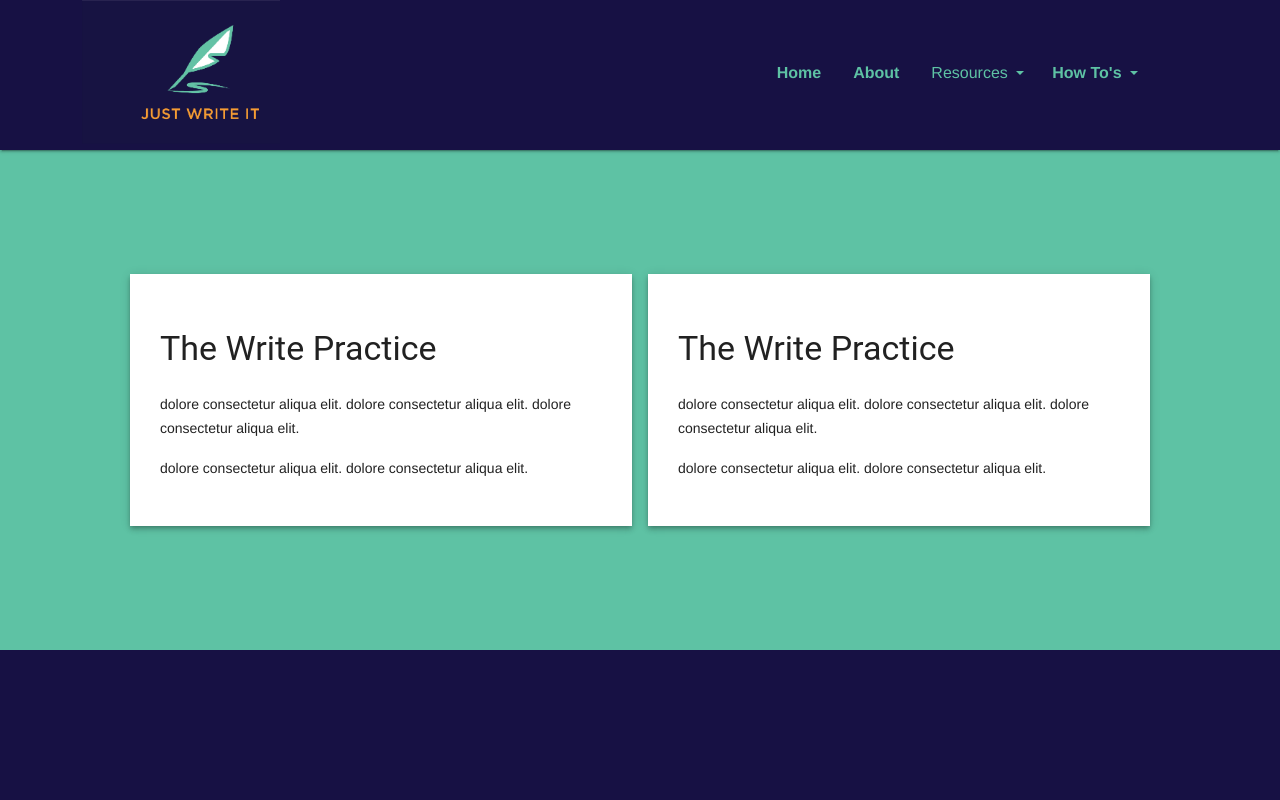
After one commit to skylerdegrote/just-write-it-noauth, a PHP site: page /resources-writepractice.php in a window 1280 px wide. The commit adds this page. Run offline with PHP 8.4, Linux system fonts and the light colour scheme; style sheets or scripts are compiled from the project's sources; some libraries are stand-ins or nearby versions.

Commit message:
add resources-writepractice content

```diff
--- /dev/null
+++ b/resources-writepractice.php
@@ -0,0 +1,44 @@
+<?php
+
+$pageTitle = "Resources";
+
+
+?>
+
+<!doctype html>
+<html>
+<head>
+    <title><?php echo $pageTitle ?></title>
+    <link rel="stylesheet" href="styles/main.css">
+    <link rel="stylesheet" href="styles/resources.css">
+</head>
+<body>
+<?php include ('includes/navigation.php') ?>
+<div class="container">
+    <div class="section writepractice">
+        <div class="demo-container mdl-grid">
+            <div class="mdl-cell mdl-cell--2-col mdl-cell--hide-tablet mdl-cell--hide-phone"></div>
+            <div class="mdl-color--white mdl-shadow--4dp">
+                <h3>The Write Practice</h3>
+                <p>dolore consectetur aliqua elit. dolore consectetur aliqua elit. dolore consectetur aliqua elit.</p>
+                <p>dolore consectetur aliqua elit. dolore consectetur aliqua elit.</p>
+
+            </div>
+        </div>
+    </div>
+    <div class="section writepractice">
+        <div class="demo-container mdl-grid">
+            <div class="mdl-cell mdl-cell--2-col mdl-cell--hide-tablet mdl-cell--hide-phone"></div>
+            <div class="mdl-color--white mdl-shadow--4dp">
+                <h3>The Write Practice</h3>
+                <p>dolore consectetur aliqua elit. dolore consectetur aliqua elit. dolore consectetur aliqua elit.</p>
+                <p>dolore consectetur aliqua elit. dolore consectetur aliqua elit.</p>
+
+            </div>
+        </div>
+    </div>
+</div>
+
+<?php include('includes/footer.php') ?>
+</body>
+</html>
--- a/resources.php
+++ b/resources.php
@@ -23,7 +23,7 @@ $pageTitle = "Resources";
             The Write Practice is a great place to go when you are looking for some...
         </div>
         <div class="mdl-card__actions mdl-card--border">
-            <a class="mdl-button mdl-button--colored mdl-js-button mdl-js-ripple-effect">
+            <a href="resources-writepractice.php" class="mdl-button mdl-button--colored mdl-js-button mdl-js-ripple-effect">
                 Read More
             </a>
         </div>
@@ -36,7 +36,7 @@ $pageTitle = "Resources";
            Scrivener is a great program. Of course there are others out there, but...
         </div>
         <div class="mdl-card__actions mdl-card--border">
-            <a class="mdl-button mdl-button--colored mdl-js-button mdl-js-ripple-effect">
+            <a href="resources-scrivener.php" class="mdl-button mdl-button--colored mdl-js-button mdl-js-ripple-effect">
                Learn More
             </a>
         </div>
--- a/styles/resources.css
+++ b/styles/resources.css
@@ -21,6 +21,12 @@ body {
   width: 1036px;
   margin: 0 auto; }
 
+.section {
+  float: left; }
+
+.writepractice {
+  width: 50%; }
+
 .demo-card-square.mdl-card {
   width: 320px;
   height: 320px;
@@ -42,7 +48,7 @@ body {
   .container {
     min-height: 1050px;
     padding-top: 250px;
-    width: 700px;
+    min-width: 700px;
     margin: 0 auto; }
 
   .demo-card-square.mdl-card {
@@ -50,6 +56,9 @@ body {
     height: 320px;
     float: left;
     margin-bottom: 25px; } }
+.mdl-color--white {
+  padding: 30px; }
+
 @media screen and (max-width: 650px) {
   .container {
     min-height: 950px;
--- a/styles/resources.scss
+++ b/styles/resources.scss
@@ -6,6 +6,14 @@
   padding-top:250px;
   width:1036px;
   margin:0 auto;
+}
+
+.section{
+  float: left;
+}
+
+.writepractice{
+  width:50%;
 }
 
 //// CARD STYLES
@@ -37,7 +45,7 @@
   .container{
     min-height:1050px;
     padding-top:250px;
-    width:700px;
+    min-width:700px;
     margin:0 auto;
   }
   .demo-card-square.mdl-card {
@@ -47,6 +55,9 @@
     margin-bottom:25px;
   }
 
+}
+.mdl-color--white{
+  padding:30px;
 }
 @media screen and (max-width: 650px) {
   .container{
```
Also changed, not shown: resources-scrivener.php (added, +21 -0 lines), 1 other file.
